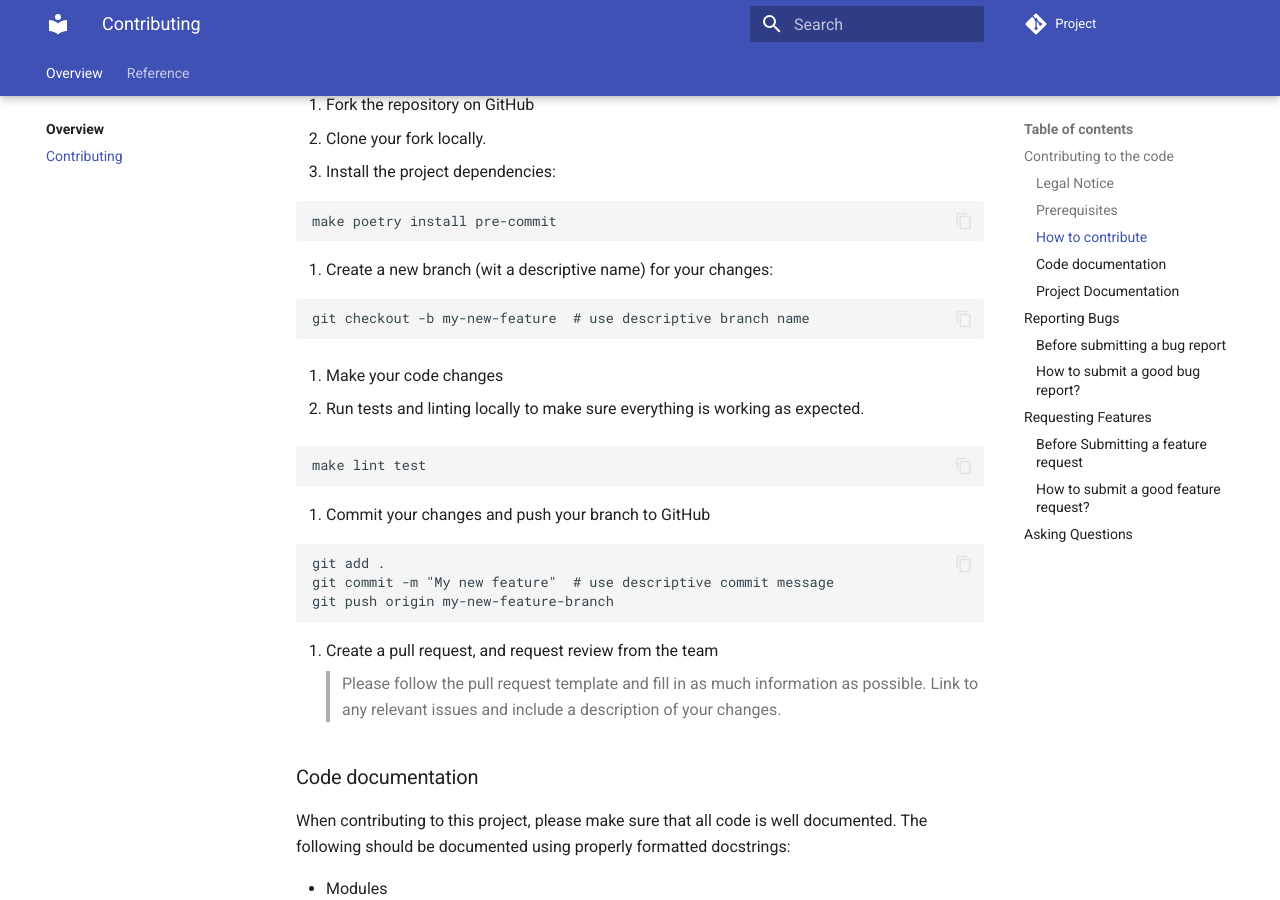
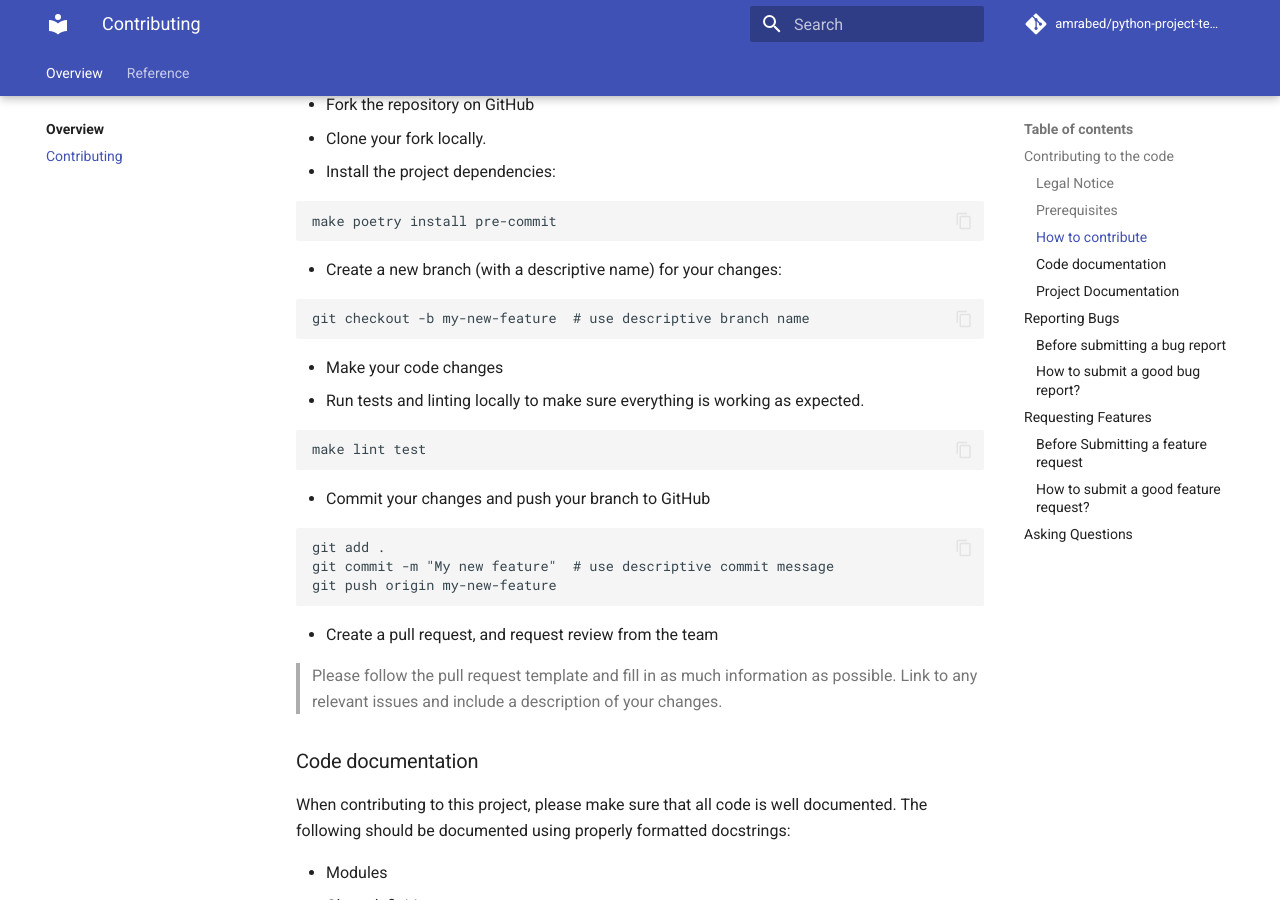
Before and after one commit to amrabed/python-project-template, an MkDocs documentation site: the page built from docs/CONTRIBUTING.md, in a window 1280 px wide and 900 px high, scrolled down 1201 px. Built offline with MkDocs 1.6.1 and Material for MkDocs 9.7.7, drawn with Linux system fonts in a browser that asks for light colours; comment, search, counter and statistics services are not loaded.

Commit message:
Fix errors

````diff
--- a/docs/CONTRIBUTING.md
+++ b/docs/CONTRIBUTING.md
@@ -36,34 +36,32 @@ You'll need the following prerequisites:
 
 ### How to contribute
 
-1. Fork the repository on GitHub
-2. Clone your fork locally.
-3. Install the project dependencies:
+- Fork the repository on GitHub
+- Clone your fork locally.
+- Install the project dependencies:
 
 ```bash
 make poetry install pre-commit
 ```
-4. Create a new branch (wit a descriptive name) for your changes:
+- Create a new branch (with a descriptive name) for your changes:
 
 ```bash
 git checkout -b my-new-feature  # use descriptive branch name
 ```
-5. Make your code changes
-
-6. Run tests and linting locally to make sure everything is working as expected.
+- Make your code changes
+- Run tests and linting locally to make sure everything is working as expected.
 
 ```bash
 make lint test
 ```
-7. Commit your changes and push your branch to GitHub
-
+- Commit your changes and push your branch to GitHub
 ```bash
 git add .
 git commit -m "My new feature"  # use descriptive commit message
-git push origin my-new-feature-branch
+git push origin my-new-feature
 ```
+- Create a pull request, and request review from the team
 
-8. Create a pull request, and request review from the team
 > Please follow the pull request template and fill in as much information as possible. Link to any relevant issues and include a description of your changes.
 
 
--- a/mkdocs.yml
+++ b/mkdocs.yml
@@ -1,6 +1,7 @@
 site_name: Project Documentation
-repo_url: "https://github.com/amrabed/python-project-template"
-repo_name: "Project"
+repo_url: https://github.com/amrabed/python-project-template
+repo_name: amrabed/python-project-template
+edit_uri: edit/main/docs/
 # copyright: Copyright &copy; 2024
 
 theme:
````
Also changed, not shown: docs/README.md (+5 -4 lines), 4 other files.
